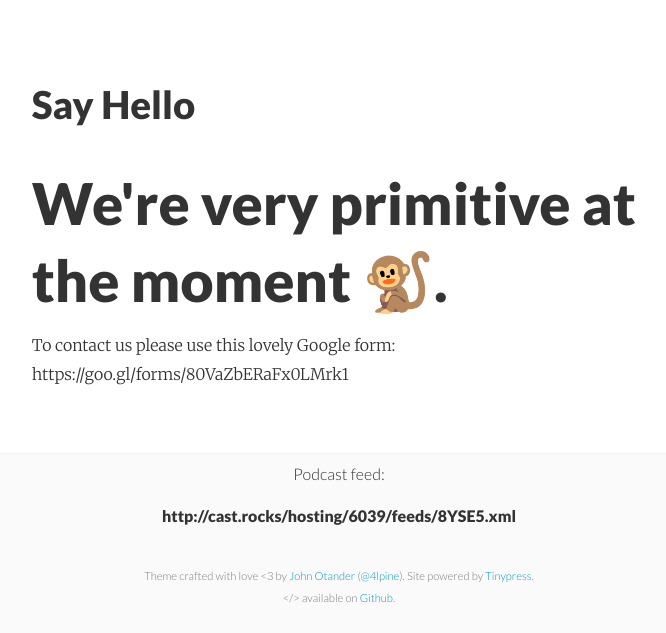
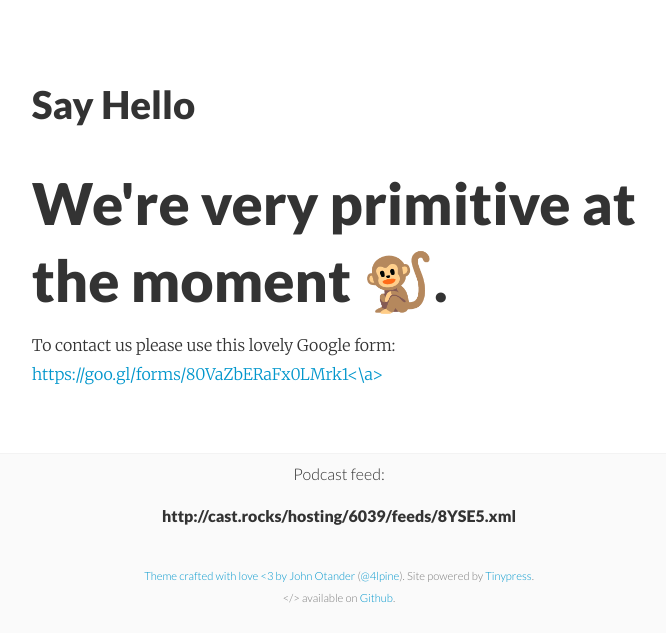
Before and after one commit to elmtown/elmtown.github.io, a Jekyll site: the page built from contact.html, in a window 1280 px wide. Shown: the part 1015-1648 px from the top of the page, without its empty margins (301-967 px from the left). Built offline with Jekyll 4.4.1, drawn with Linux system fonts in a browser that asks for light colours; part of the change alters nothing that is shown.

```diff
--- a/contact.html
+++ b/contact.html
@@ -8,5 +8,5 @@ layout: page
 We're very primitive at the moment 🐒.
 </h1>
 <p>
-To contact us please use this lovely Google form: https://goo.gl/forms/80VaZbERaFx0LMrk1
+To contact us please use this lovely Google form: <a href="https://goo.gl/forms/80VaZbERaFx0LMrk1"/>https://goo.gl/forms/80VaZbERaFx0LMrk1<\a>
 </p>
```
